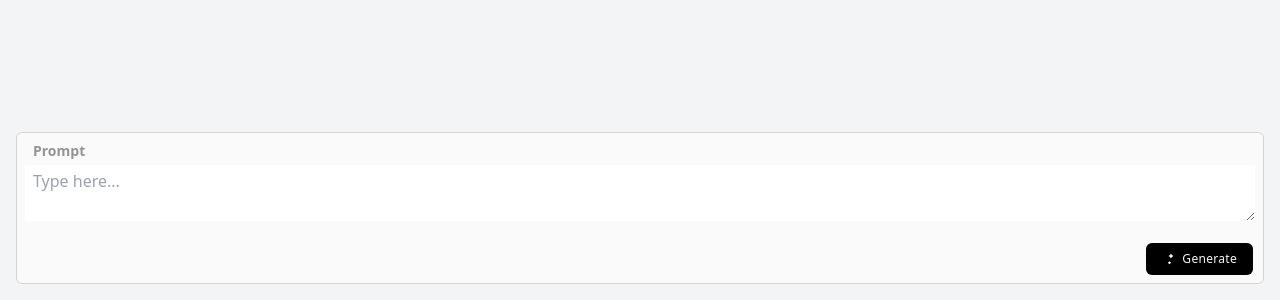
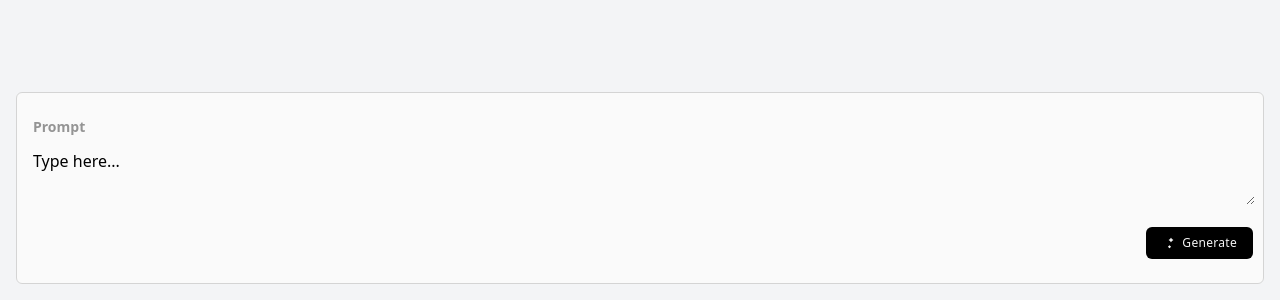
Before and after one commit to shivvamm/Search-With-Aisia, a React (Vite) app in the folder client/: page / in a window 1280 px wide. Shown: the part 500-800 px from the top of the page. Built offline with nearby package versions, Linux system fonts and the light colour scheme.

Commit message:
Prompt input ui update

```diff
--- a/client/src/App.jsx
+++ b/client/src/App.jsx
@@ -16,7 +16,11 @@ function App() {
   }, []);
 
   const addMessage = (type, content) => {
-    setMessages((prevMessages) => [...prevMessages, { type, content }]);
+    if (content) {
+      setMessages((prevMessages) => [...prevMessages, { type, content }]);
+    } else {
+      console.error("Content is undefined or null");
+    }
   };
   return (
     <div className="flex flex-col h-screen items-center bg-gray-100 overflow-y-auto dark:bg-gray-900">
--- a/client/src/components/Search.jsx
+++ b/client/src/components/Search.jsx
@@ -8,10 +8,10 @@ export default function Search({ addMessage, uuid_session_id }) {
 
   // List items
   const items = [
-    "a penguin swimming in the ocean",
-    "a penguin fishing under the water",
-    "a penguin walking slowly on the snow",
-    "a penguin hugging another penguin",
+    // "a penguin swimming in the ocean",
+    // "a penguin fishing under the water",
+    // "a penguin walking slowly on the snow",
+    // "a penguin hugging another penguin",
   ];
 
   const handleItemClick = (text) => {
@@ -73,20 +73,24 @@ export default function Search({ addMessage, uuid_session_id }) {
   };
 
   return (
-    <div className="flex w-full flex-col overflow-hidden border-neutral-300 bg-neutral-50 text-neutral-600 rounded-md border dark:border-neutral-700 dark:bg-neutral-900 dark:text-neutral-300">
-      {/* <div className="bg-neutral-50 border-neutral-300 py-4 dark:border-neutral-700 dark:bg-neutral-900 rounded-md border">
+    <div className="flex w-full flex-col gap-2">
+      {items.length > 0 ? (
+        <div className="bg-neutral-50 border-neutral-300 py-4 dark:border-neutral-700 dark:bg-neutral-900 rounded-md border">
           <ul className="text-neutral-600 dark:text-neutral-300 text-sm">
             {items.map((item, index) => (
               <li
                 key={index}
                 className="cursor-pointer px-4 py-1 hover:bg-neutral-950/5 dark:hover:bg-white/5"
-              onClick={() => handleItemClick(item)}
               >
                 <button className="text-left">{item}</button>
               </li>
             ))}
           </ul>
-      </div> */}
+        </div>
+      ) : (
+        <></>
+      )}
+      <div className="bg-neutral-50 border-neutral-300 py-4 dark:border-neutral-700 dark:bg-neutral-900 rounded-md border">
         <div className="p-2">
           <p
             id="promptLabel"
@@ -95,7 +99,7 @@ export default function Search({ addMessage, uuid_session_id }) {
             Prompt
           </p>
           <textarea
-          className="scroll-on max-h-44 w-full overflow-y-auto px-2 py-1 focus:outline-none"
+            className="bg-transparent border-none text-current placeholder-current p-2 overflow-y-auto max-h-44 w-full focus:outline-none"
             role="textbox"
             aria-labelledby="promptLabel"
             value={promptText}
@@ -142,5 +146,6 @@ export default function Search({ addMessage, uuid_session_id }) {
           </button>
         </div>
       </div>
+    </div>
   );
 }
```
Also changed, not shown: 1 other file (tests, documents, lock files or other folders). Lines whose indentation alone changed are shown as unchanged.
